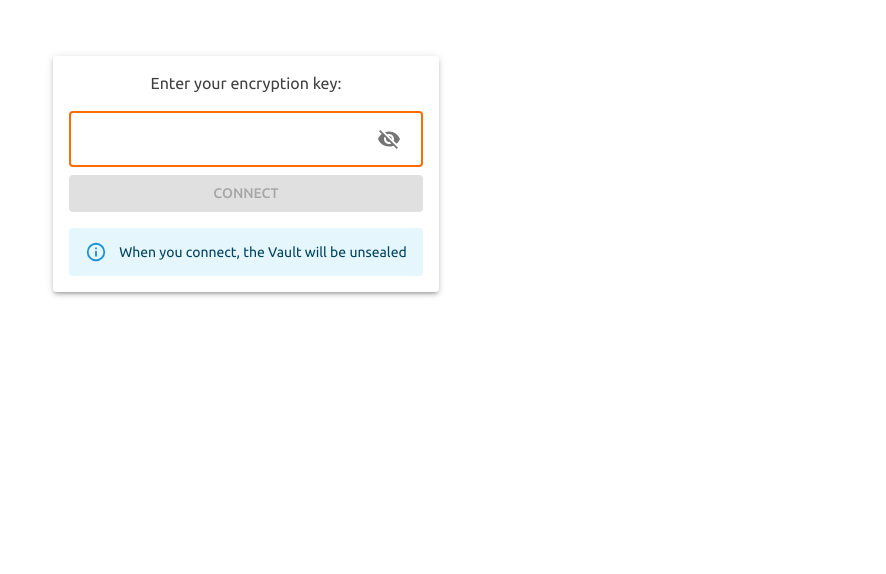
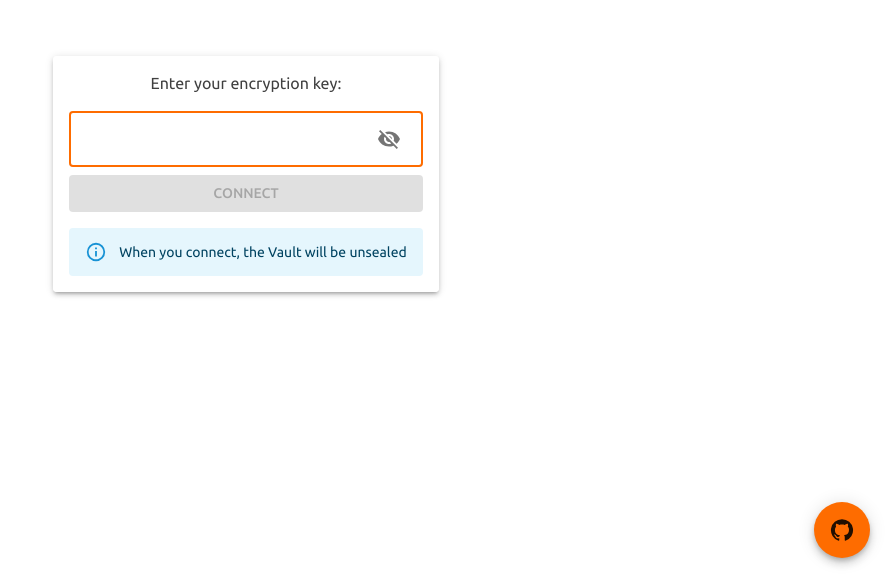
Before and after one commit to bvdcode/EasyVault, a React (Vite) app in the folder Sources/easyvault.client/: page / in a window 1280 px wide. Shown: the part 226-800 px from the top of the page, without its empty margins (394-1280 px from the left). Built offline with nearby package versions, Linux system fonts and the light colour scheme; a web font is replaced by a local one; what material-ui-confirm would draw is missing.

Commit message:
Add GitHub link button to the App component

```diff
--- a/Sources/easyvault.client/src/App.tsx
+++ b/Sources/easyvault.client/src/App.tsx
@@ -1,10 +1,11 @@
 import "./App.css";
-import { Box, CssBaseline } from "@mui/material";
+import { Box, CssBaseline, Fab } from "@mui/material";
 import { LoginPage, VaultPage } from "./pages";
 import "react-toastify/dist/ReactToastify.css";
 import { ConfirmProvider } from "material-ui-confirm";
 import { ThemeProvider } from "./contexts/ThemeContext";
 import { BrowserRouter, Route, Routes } from "react-router-dom";
+import { GitHub } from "@mui/icons-material";
 
 function App() {
   return (
@@ -18,6 +19,16 @@ function App() {
             </Routes>
           </BrowserRouter>
           <CssBaseline enableColorScheme={true} />
+          <Fab
+            color="primary"
+            aria-label="add"
+            sx={{ position: "fixed", bottom: 16, right: 16 }}
+            href="https://github.com/bvdcode/EasyVault"
+            target="_blank"
+            rel="noopener noreferrer"
+          >
+            <GitHub />
+          </Fab>
         </ConfirmProvider>
       </ThemeProvider>
     </Box>
```
